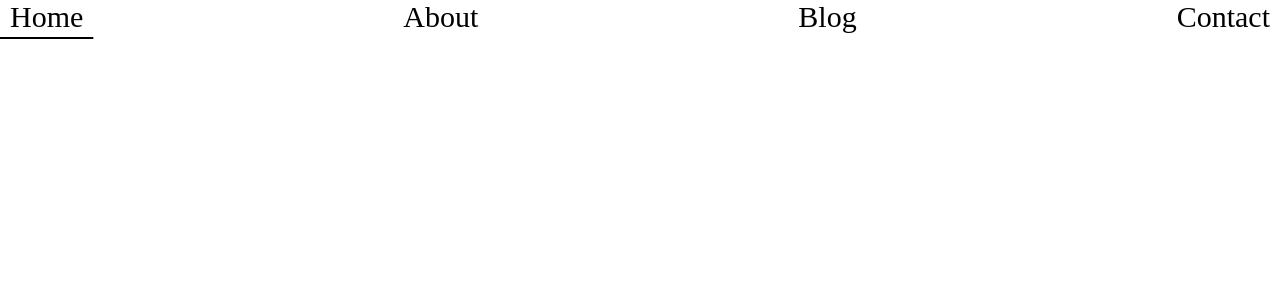
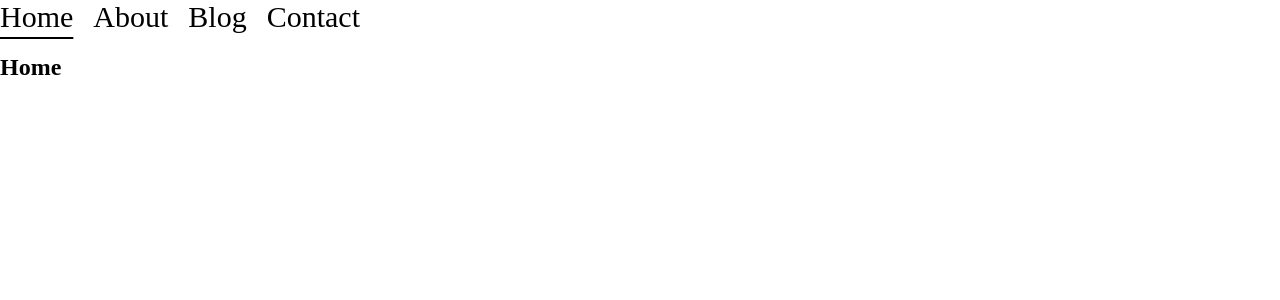
Before and after one commit to hendriklammers/react-line-menu, a React (Create React App) app: page / in a window 1280 px wide. Shown: the top 300 px of the page. Built offline with nearby package versions, Linux system fonts and the light colour scheme.

Commit message:
Add react-router

```diff
--- a/package.json
+++ b/package.json
@@ -7,11 +7,14 @@
     "@types/node": "12.7.2",
     "@types/react": "16.9.2",
     "@types/react-dom": "16.9.0",
+    "@types/react-router": "^5.0.3",
+    "@types/react-router-dom": "^4.3.5",
     "@types/styled-components": "^4.1.18",
     "@types/webpack-env": "^1.14.0",
     "normalize.css": "^8.0.1",
     "react": "^16.9.0",
     "react-dom": "^16.9.0",
+    "react-router-dom": "^5.0.1",
     "react-scripts": "3.1.1",
     "styled-components": "^4.3.2",
     "typescript": "3.5.3"
--- a/src/App.tsx
+++ b/src/App.tsx
@@ -1,33 +1,76 @@
 import React, { useState } from 'react'
+import {
+  BrowserRouter as Router,
+  Route,
+  Link as RouterLink,
+  withRouter,
+  RouteProps,
+} from 'react-router-dom'
 import LineMenu from './LineMenu'
 import styled from 'styled-components'
 
-const Link = styled.a`
-  margin: 0 10px;
+const Link = styled(RouterLink)`
   font-size: 30px;
   color: #000;
   text-decoration: none;
 `
 
-const App = () => {
+const Home = () => (
+  <section>
+    <h2>Home</h2>
+  </section>
+)
+
+const About = () => (
+  <section>
+    <h2>About</h2>
+  </section>
+)
+
+const Blog = () => (
+  <section>
+    <h2>Blog</h2>
+  </section>
+)
+
+const Contact = () => (
+  <section>
+    <h2>Contact</h2>
+  </section>
+)
+
+const Navigation = withRouter(({ location }: RouteProps) => {
   const [activeMenuItem, setActiveMenuItem] = useState(0)
 
-  const clickHandler = (index: number, event?: MouseEvent) => {
-    if (event) {
-      event.preventDefault()
-    }
+  const clickHandler = (index: number) => {
     setActiveMenuItem(index)
   }
 
+  // if (location) {
+  //   console.log(location.pathname.match(/^\/([a-zA-Z]+)/))
+  // }
+
   return (
-    <div>
-      <LineMenu active={activeMenuItem} clickHandler={clickHandler}>
-        <Link href="/">Home</Link>
-        <Link href="/about">About</Link>
-        <Link href="/blog">Blog</Link>
-        <Link href="/contact">Contact</Link>
-      </LineMenu>
-    </div>
+    <LineMenu active={activeMenuItem} clickHandler={clickHandler} space={20}>
+      <Link to="/">Home</Link>
+      <Link to="/about">About</Link>
+      <Link to="/blog">Blog</Link>
+      <Link to="/contact">Contact</Link>
+    </LineMenu>
+  )
+})
+
+const App = () => {
+  return (
+    <Router>
+      <Navigation />
+      <section>
+        <Route exact path="/" component={Home} />
+        <Route path="/about" component={About} />
+        <Route path="/blog" component={Blog} />
+        <Route path="/contact" component={Contact} />
+      </section>
+    </Router>
   )
 }
 
```
Also changed, not shown: 1 other file (tests, documents, lock files or other folders).
